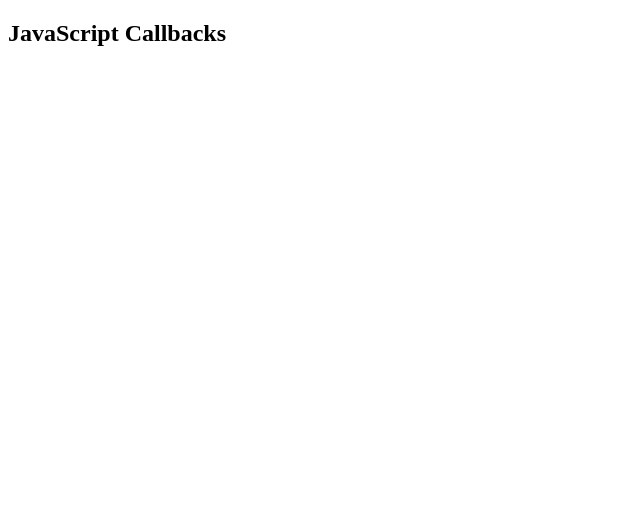
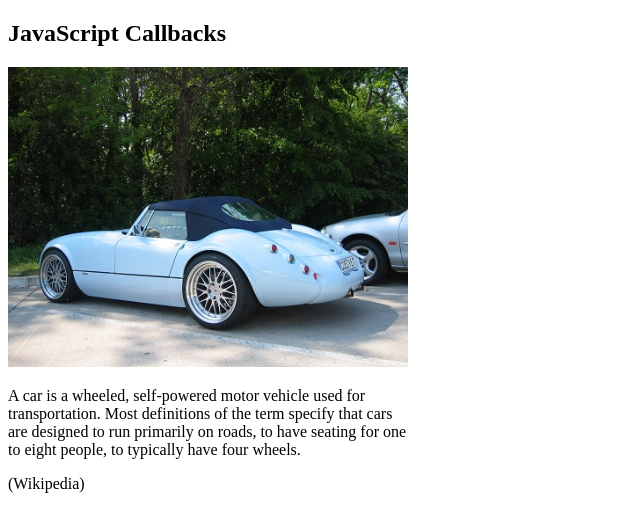
Before and after one commit to hadleyliao/FCU_Web_fetching-data-113, a plain HTML site: page fetch_callback.html in a window 1280 px wide. Shown: the whole page, without its empty margins (0-640 px from the left). Drawn offline with Linux system fonts and the light colour scheme.

Commit message:
練習用 fetch 抓取網頁，並用 callback 改寫

```diff
--- a/fetch_callback.html
+++ b/fetch_callback.html
@@ -7,9 +7,23 @@
 <p id="demo"></p>
 
 <script>
+    // 設計一個非同步 function 會傳進去 callback
+    // 非同步 function 要用 async await, 不要用 then
+    // 非同步 function 會 fetch 一個 html 檔案'mycar.html'
+    // 將這個 html 檔案的文字內容傳給 callback
 
+function myDisplayer(some) {
+    document.getElementById("demo").innerHTML = some;
+}
 
+// use fetch() to get the file
+async function getHTML(myCallback) {
+    let response = await fetch('mycar.html');
+    let data = await response.text();
+    myCallback(data);
+}
 
+getHTML(myDisplayer);
 </script>
 
 </body>
```
